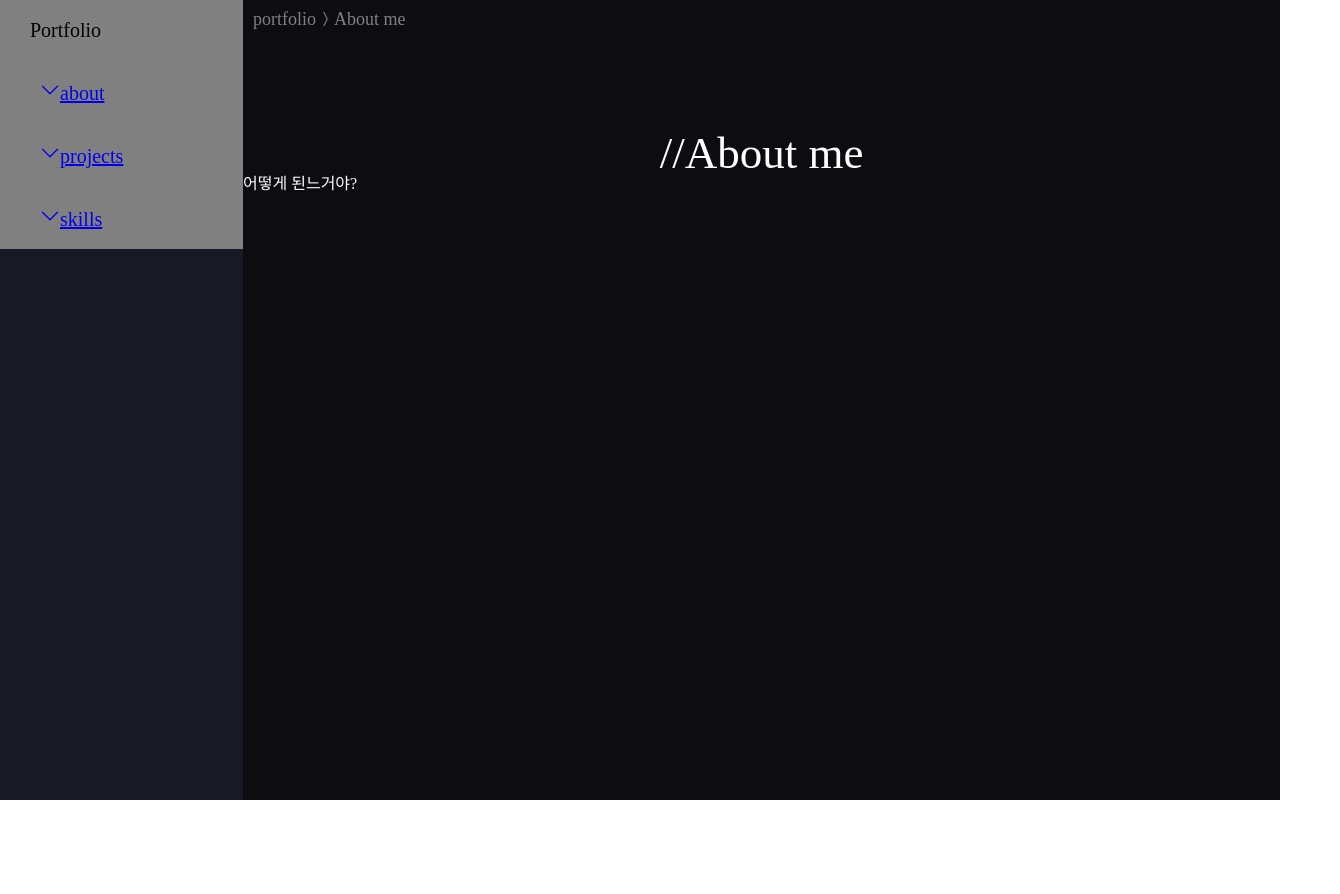
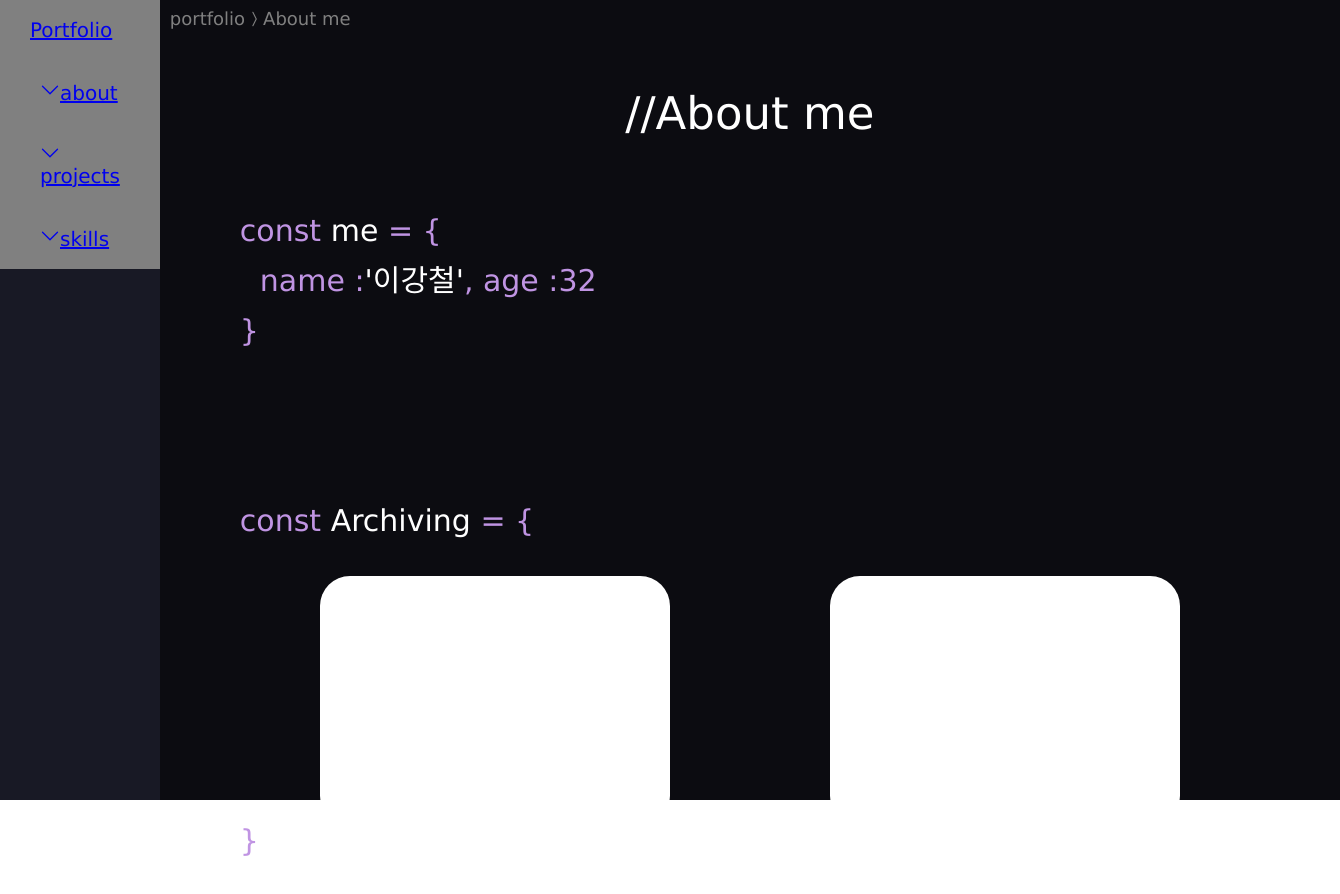
Before and after one commit to Goddemi/Portfolio, a React (Create React App) app in the folder client/: page /about in a window 1280 px wide. Shown: the top 894 px of the page, 1340 px wide, since content can reach past the window. Before the commit the page ends 800 px from the top, so only its background shows below. Built offline with nearby package versions, Linux system fonts and the light colour scheme.

Commit message:
Add : About 페이지 레이아웃

```diff
--- /dev/null
+++ b/client/src/components/declaration/Declaration.tsx
@@ -0,0 +1,35 @@
+import React from "react";
+import styled from "styled-components";
+
+interface Props {
+  variable: string;
+  content: any; // 수정해.
+}
+
+const Declaration: React.FC<Props> = ({ variable, content }) => {
+  return (
+    <Box>
+      {" "}
+      <span>const</span>
+      <span> {variable} </span>
+      <span>
+        = {"{"} {content} {"}"}
+      </span>
+    </Box>
+  );
+};
+
+export default Declaration;
+
+const Box = styled.div`
+  padding: 80px;
+
+  span {
+    font-size: 30px;
+    color: ${(props) => props.theme.purple};
+
+    &:nth-child(2) {
+      color: white;
+    }
+  }
+`;
--- a/client/src/components/header/Header.tsx
+++ b/client/src/components/header/Header.tsx
@@ -23,6 +23,6 @@ export default Header;
 const HeaderContainer = styled.header``;
 
 const HeaderTitle = styled.h1`
-  padding-top: 90px;
+  padding-top: 50px;
   text-align: center;
 `;
--- a/client/src/components/nav/Nav.tsx
+++ b/client/src/components/nav/Nav.tsx
@@ -10,7 +10,7 @@ interface Navigation {
 
 const Nav: React.FC = () => {
   const navigation: Array<Navigation> = [
-    { name: "about", to: "/" },
+    { name: "about", to: "/about" },
     { name: "projects", to: "/projects" },
     { name: "skills", to: "/skills" },
   ];
@@ -18,10 +18,14 @@ const Nav: React.FC = () => {
   return (
     <>
       <NavSpace>
-        <NavContent> Portfolio</NavContent>
+        <NavContent>
+          <NavLink to={"/"} className="navLink">
+            Portfolio
+          </NavLink>
+        </NavContent>
         {navigation.map(({ name, to }) => (
           <NavContent>
-            <NavLink to={to}>
+            <NavLink to={to} className="navLink">
               <BsChevronDown />
               {name}
             </NavLink>
@@ -44,7 +48,12 @@ const NavContent = styled.div`
   padding: 20px 40px;
   background-color: gray;
   font-size: 20px;
+
   &:first-child {
     padding-left: 30px;
   }
+
+  .navLink:visited {
+    color: white;
+  }
 `;
--- a/client/src/pages/MainLayout.tsx
+++ b/client/src/pages/MainLayout.tsx
@@ -15,7 +15,6 @@ const MainLayout: React.FC = () => {
         <Article>
           <Outlet></Outlet>
         </Article>
-        {/* // 아티클 자리에 요소들이 들어가면 돼.아웃렛 개념을사용하자. */}
       </Section>
     </Container>
   );
--- a/client/src/pages/about/About.tsx
+++ b/client/src/pages/about/About.tsx
@@ -1,8 +1,16 @@
 import React from "react";
 import styled from "styled-components";
+import Declaration from "../../components/declaration/Declaration";
+import Archiving from "./Archiving";
+import Introduce from "./Introduce";
 
-const About = () => {
-  return <Container>어떻게 된느거야?</Container>;
+const About: React.FC = () => {
+  return (
+    <Container>
+      <Declaration variable={"me"} content={<Introduce />} />
+      <Declaration variable={"Archiving"} content={<Archiving />} />
+    </Container>
+  );
 };
 
 export default About;
--- /dev/null
+++ b/client/src/pages/about/Archiving.tsx
@@ -0,0 +1,27 @@
+import React from "react";
+import styled from "styled-components";
+
+const Archiving = () => {
+  return (
+    <Container>
+      <Box></Box>
+      <Box></Box>
+    </Container>
+  );
+};
+
+export default Archiving;
+
+const Container = styled.div`
+  display: flex;
+  justify-content: center;
+`;
+
+const Box = styled.div`
+  width: 350px;
+  height: 250px;
+  margin: 0 80px;
+  margin-top: 40px;
+  background-color: white;
+  border-radius: 30px;
+`;
--- /dev/null
+++ b/client/src/pages/about/Introduce.tsx
@@ -0,0 +1,29 @@
+import React from "react";
+import styled from "styled-components";
+
+const Introduce = () => {
+  const name = { name: "이강철", age: 32 };
+  return (
+    <Content>
+      <Key>name :</Key>
+      <Value>'이강철'</Value>
+      <Key>, age :</Key>
+      <Value>32</Value>
+    </Content>
+  );
+};
+
+export default Introduce;
+
+const Content = styled.div`
+  margin: 20px;
+  color: white;
+`;
+
+const Key = styled.span`
+  color: white;
+`;
+
+const Value = styled.span`
+  color: ${(props) => props.theme.green};
+`;
--- a/client/src/styles/GlobalStyle.tsx
+++ b/client/src/styles/GlobalStyle.tsx
@@ -9,8 +9,10 @@ const GlobalStyle = createGlobalStyle`
     padding : 0;
     outline : 0;
     box-sizing: border-box;
-    font-family: -apple-system, BlinkMacSystemFont, 'Segoe UI', Roboto, Oxygen, Ubuntu, Cantarell, 'Open Sans', 'Helvetica Neue', sans-serif;
+}
 
+    body {
+    font-family: 'Lucida Sans', 'Lucida Sans Regular', 'Lucida Grande', 'Lucida Sans Unicode', Geneva, Verdana, sans-serif
 }
 
     #root {
--- a/client/src/styles/theme.js
+++ b/client/src/styles/theme.js
@@ -1,5 +1,8 @@
 const theme = {
   black: "#0c0c11",
+  white: "white",
+  purple: "#c094e3",
+  green: "CAE797",
 };
 
 export default theme;
```
